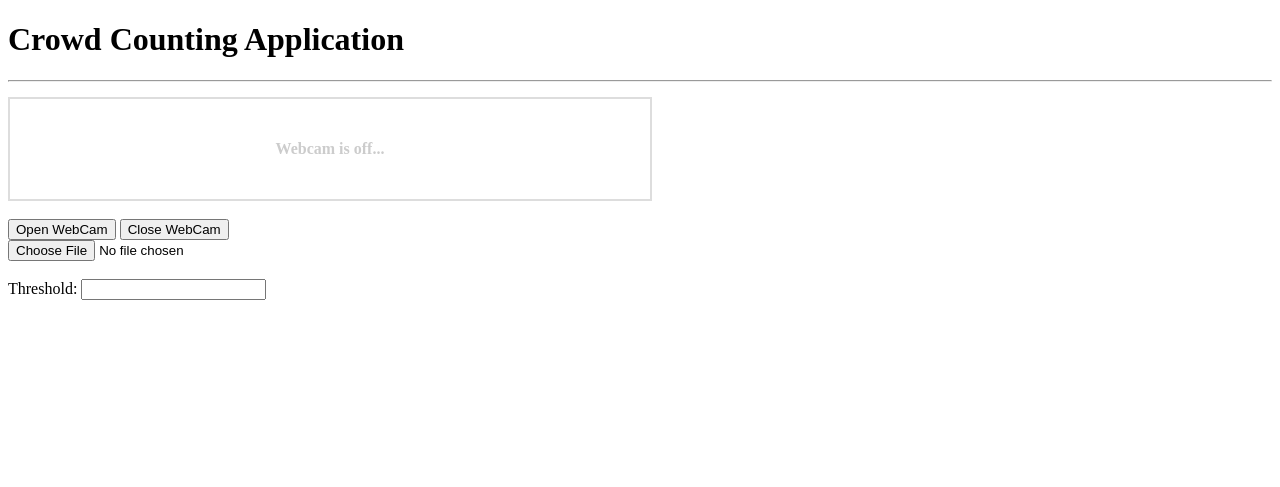
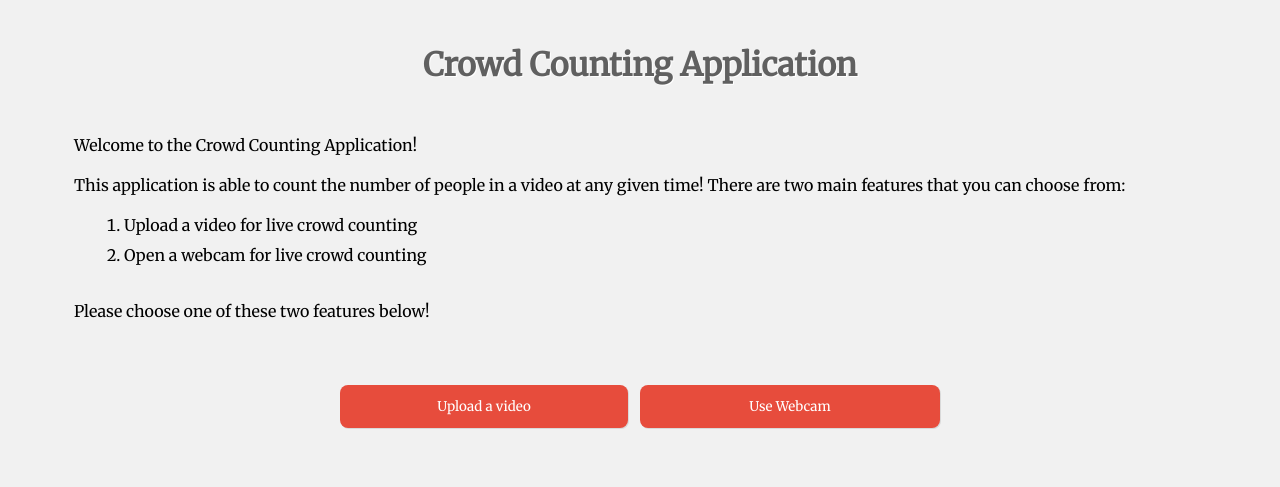
Before and after one commit to Cozinater/SSDCNet_App, a Flask app: page / in a window 1280 px wide. Shown: the top 487 px of the page. Run offline with Flask 2, Linux system fonts and the light colour scheme.

Commit message:
beatify the app

```diff
--- a/main.py
+++ b/main.py
@@ -26,10 +26,13 @@ def root():
     return render_template('index.html')
 
 
-@app.route('/home')
-def home():
-    return render_template('index.html')
+@app.route('/webcam')
+def webcam():
+    return render_template('webcam.html')
 
+@app.route('/video')
+def video():
+    return render_template('video.html')
 
 def gen(camera):
     while True:
--- a/static/css/style.css
+++ b/static/css/style.css
@@ -1,7 +1,36 @@
+@import "compass/css3";
+
+@import url(https://fonts.googleapis.com/css?family=Merriweather);
+$red: #e74c3c;
+
+*,
+*:before,
+*:after {
+   @include box-sizing(border-box);
+}
+
+a:link {
+  text-decoration: none;
+}
+
+.title {
+   text-align: center;
+   color: #606060;
+   text-shadow: 1px 1px white;
+}
+
+body {
+  background-color: #f1f1f1;
+  font-family: 'Merriweather', sans-serif;
+  padding: 1em;
+}
+
 .webcam_preview {
   width: 640px;
-  min-height: 100px;
-  border: 2px solid #dddddd;
+  min-height: 200px;
+  border-radius:5px;
+  border: 2px solid rgb(105 105 105 / 38%);
+  margin: auto;
   margin-top: 15px;
 
   /* Default text */
@@ -9,8 +38,96 @@
   align-items: center;
   justify-content: center;
   font-weight: bold;
-  color: #cccccc;
+  color: rgb(110 110 110 / 68%);
 }
+
+p {
+  margin: 20px auto;
+}
+
+li {
+  margin:10px;
+}
+
+input {
+     border:0; outline:0;
+     padding: 1em;
+     border-radius: 8px;
+     display: block;
+     width: 100%;
+     margin-top: 1em;
+     font-family: 'Merriweather', sans-serif;
+     box-shadow: 1px 1px rgba(0,0,0, 0.1);
+     resize: none;
+    }
+
+input:focus {
+  box-shadow:0 0px 2px #e74c3c;
+}
+
+form {
+   max-width: 600px;
+   text-align: center;
+   margin: 20px auto;
+
+  /*.open_webcam {
+     color: white;
+     background: $red;
+     cursor: pointer;
+
+    &:hover {
+       @include box-shadow(0 1px 1px 1px rgba(#aaa, 0.6));
+    }
+  }*/
+}
+
+.half {
+  float: left;
+  width: 48%;
+  margin-bottom: 1em;
+}
+
+.right {
+  width: 50%;
+}
+
+.left {
+  margin-right: 2%;
+}
+
+@media (max-width: 480px) {
+  .half {
+     width: 100%;
+     float: none;
+     margin-bottom: 0;
+  }
+}
+
+/* Clearfix */
+.cf:before,
+.cf:after {
+    content: " "; /* 1 */
+    display: table; /* 2 */
+}
+
+.cf:after {
+    clear: both;
+}
+
+.threshold {
+  width:40%;
+  margin:auto;
+}
+
+#button {
+  background-color: #e74c3c;
+  color: white;
+  cursor: pointer;
+}
+
+#button:hover {
+    box-shadow:0 1px 1px 1px rgb(105 105 105 / 60%);
+    }
 
 .button {
   margin: 10px 0px 10px 0px;
--- a/templates/index.html
+++ b/templates/index.html
@@ -16,46 +16,33 @@
   ></script>
   </head>
   <body>
-    <div class="top">
-      <h1>Crowd Counting Application</h1>
-      <hr />
-      <div class="webcam_preview">
-        <img src="" class="display_webcam display-none" alt="Webcam is Off..." height=360 width=640>
-        <span class="webcam-preview__default-text">Webcam is off...</span>
-        <div class="loader display-none"></div>
+    <h1 class="title">Crowd Counting Application</h1>
+    <div style="margin: 50px 50px 50px 50px;">
+    <p>
+      Welcome to the Crowd Counting Application! <br><br>
+      This application is able to count the number of people in a video at any given time! There are two main features that you can choose from:
+      <ol>
+        <li>Upload a video for live crowd counting</li>
+        <li>Open a webcam for live crowd counting</li>
+      </ol>
+      <br>
+      Please choose one of these two features below!
+    </p>
+  </div>
+
+    <form class="cf">
+      <div class="cf half left">
+        <a href="/video">
+          <input type="button" id="button" value="Upload a video">
+        </a>
       </div>
-      <br>
-      <form>
-      <input type="button" class="open_webcam" value="Open WebCam">
-      <input type="button" class="close_webcam" value="Close WebCam">
-      </form>
-      <form action="{{ url_for('predict')}}" method="post" enctype="multipart/form-data">
-        <input type="file" name="input-file" class="input-file" accept="image/*"/> <br> <br>
-        <label for="threshold">Threshold:</label>
-        <input type="text" class="threshold" name="threshold">
+      <div class="cf half right">
+        <a href="/webcam">
+          <input type="button" id="button" value="Use Webcam">
+        </a>
+      </div>
+    </form>
 
-        <!--<div class="image-preview">
-          <img class="image-preview__image" src={{input_image}} alt="Image Preview" />
-          <span class="image-preview__default-text">Image Preview</span>
-        </div>-->
-
-        <button type="submit" name="predict" class="button display-none">
-          Run Model!
-        </button>
-      </form>
-      <div class="display-none inline">
-        <h5 class="running-model">Running model...</h5>
-        <div class="loader"></div>
-      </div>
-
-
-      <!--<p class="result display-none">-->
-      {{ prediction_text }}
-      <!--</p> -->
-    </div>
-      <script type="text/javascript" src="/static/js/index.js?u={{ last_updated }}"></script>
-
-    </div>
   </body>
 </html>
 
```
Also changed, not shown: templates/video.html (added, +71 -0 lines), templates/webcam.html (added, +71 -0 lines), 1 other file.
